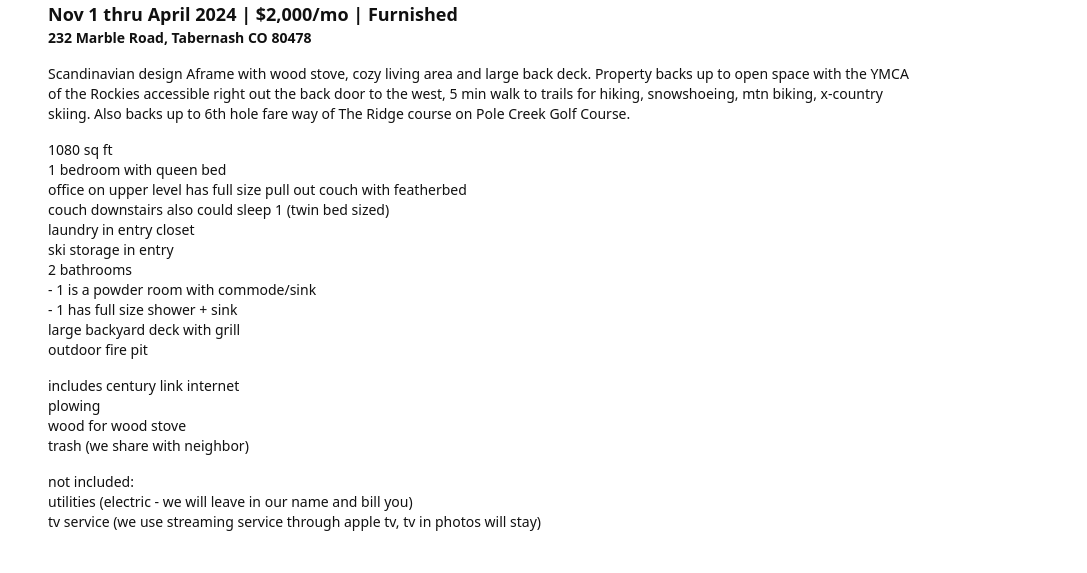
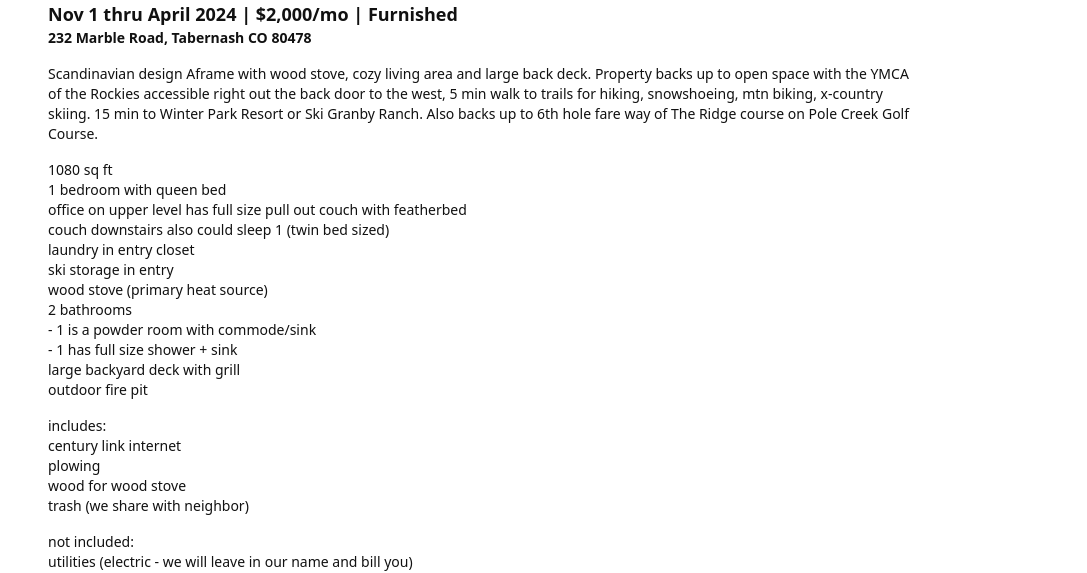
Before and after one commit to mkitt/binarymilkshake.com, a Next.js app: page /colorado/the-aframe in a window 1280 px wide. Shown: the part 932-1505 px from the top of the page, without its empty margins (96-1183 px from the left). Built offline with nearby package versions, Linux system fonts and the light colour scheme.

Commit message:
More copy

```diff
--- a/app/colorado/the-aframe/page.tsx
+++ b/app/colorado/the-aframe/page.tsx
@@ -45,8 +45,9 @@ export default async function Page() {
             large back deck. Property backs up to open space with the YMCA of
             the Rockies accessible right out the back door to the west, 5 min
             walk to trails for hiking, snowshoeing, mtn biking, x-country
-            skiing. Also backs up to 6th hole fare way of The Ridge course on
-            Pole Creek Golf Course.
+            skiing. 15 min to Winter Park Resort or Ski Granby Ranch. Also backs
+            up to 6th hole fare way of The Ridge course on Pole Creek Golf
+            Course.
           </p>
 
           <ul>
@@ -58,6 +59,7 @@ export default async function Page() {
             <li>couch downstairs also could sleep 1 (twin bed sized)</li>
             <li>laundry in entry closet</li>
             <li>ski storage in entry</li>
+            <li>wood stove (primary heat source)</li>
             <li>2 bathrooms</li>
             <li>- 1 is a powder room with commode/sink</li>
             <li>- 1 has full size shower + sink</li>
@@ -65,12 +67,15 @@ export default async function Page() {
             <li>outdoor fire pit</li>
           </ul>
 
-          <ul>
-            <li>includes century link internet</li>
-            <li>plowing</li>
-            <li>wood for wood stove</li>
-            <li>trash (we share with neighbor)</li>
-          </ul>
+          <div>
+            <p>includes:</p>
+            <ul>
+              <li>century link internet</li>
+              <li>plowing</li>
+              <li>wood for wood stove</li>
+              <li>trash (we share with neighbor)</li>
+            </ul>
+          </div>
 
           <div>
             <p>not included:</p>
```
